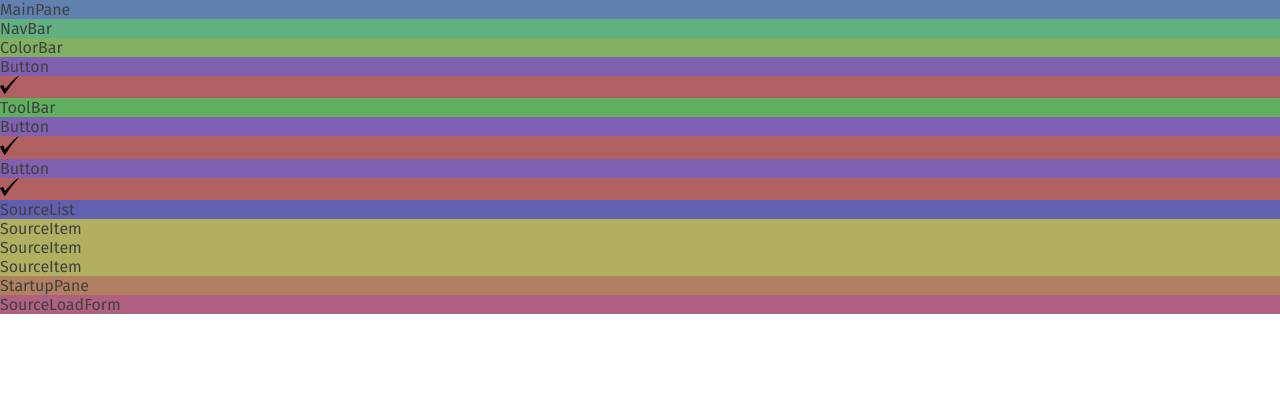
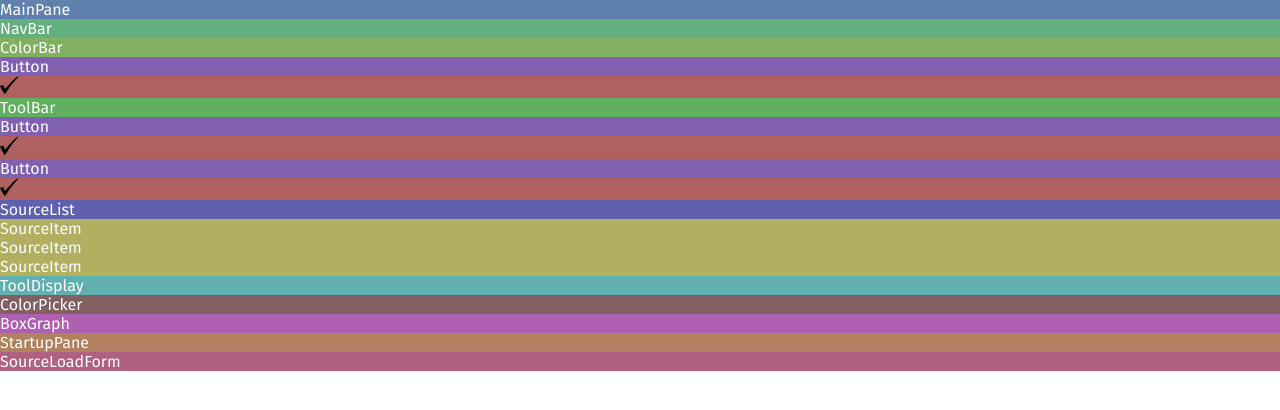
Before and after one commit to philrmass/style-explorer, a React app: page / in a window 1280 px wide. Shown: the top 410 px of the page. Built offline with nearby package versions, Linux system fonts and the light colour scheme.

Commit message:
add tool display, color picker, and box graph

```diff
--- /dev/null
+++ b/src/components/BoxGraph.css
@@ -0,0 +1,3 @@
+.boxGraph {
+  background-color: #b060b0;
+}
--- /dev/null
+++ b/src/components/BoxGraph.jsx
@@ -0,0 +1,12 @@
+import React from 'react';
+import styles from './BoxGraph.css';
+
+function BoxGraph() {
+  return (
+    <div className={styles.boxGraph}>
+      <span>BoxGraph</span>
+    </div>
+  );
+}
+
+export default BoxGraph;
--- /dev/null
+++ b/src/components/ColorPicker.css
@@ -0,0 +1,3 @@
+.colorPicker {
+  background-color: #806060;
+}
--- /dev/null
+++ b/src/components/ColorPicker.jsx
@@ -0,0 +1,12 @@
+import React from 'react';
+import styles from './ColorPicker.css';
+
+function ColorPicker() {
+  return (
+    <div className={styles.colorPicker}>
+      <span>ColorPicker</span>
+    </div>
+  );
+}
+
+export default ColorPicker;
--- a/src/components/MainPane.jsx
+++ b/src/components/MainPane.jsx
@@ -3,6 +3,7 @@ import NavBar from './NavBar';
 import ColorBar from './ColorBar';
 import ToolBar from './ToolBar';
 import SourceList from './SourceList';
+import ToolDisplay from './ToolDisplay';
 import styles from './MainPane.css';
 
 function MainPane() {
@@ -13,6 +14,7 @@ function MainPane() {
       <ColorBar />
       <ToolBar />
       <SourceList />
+      <ToolDisplay />
     </div>
   );
 }
--- /dev/null
+++ b/src/components/ToolDisplay.css
@@ -0,0 +1,3 @@
+.toolDisplay {
+  background-color: #60b0b0;
+}
--- /dev/null
+++ b/src/components/ToolDisplay.jsx
@@ -0,0 +1,16 @@
+import React from 'react';
+import ColorPicker from './ColorPicker';
+import BoxGraph from './BoxGraph';
+import styles from './ToolDisplay.css';
+
+function ToolDisplay() {
+  return (
+    <div className={styles.toolDisplay}>
+      <span>ToolDisplay</span>
+      <ColorPicker />
+      <BoxGraph />
+    </div>
+  );
+}
+
+export default ToolDisplay;
--- a/src/index.css
+++ b/src/index.css
@@ -1,5 +1,6 @@
 :root {
   --dark-text-color: #404040;
+  --light-text-color: #fafafa;
   --body-font: 'Fira Sans', sans-serif;
   /*
   --body-font: 'Karla', sans-serif;
@@ -16,7 +17,7 @@
 html {
   font-size: 10px;
   font-family: var(--body-font);
-  color: var(--dark-text-color);
+  color: var(--light-text-color);
 }
 
 body {
```
